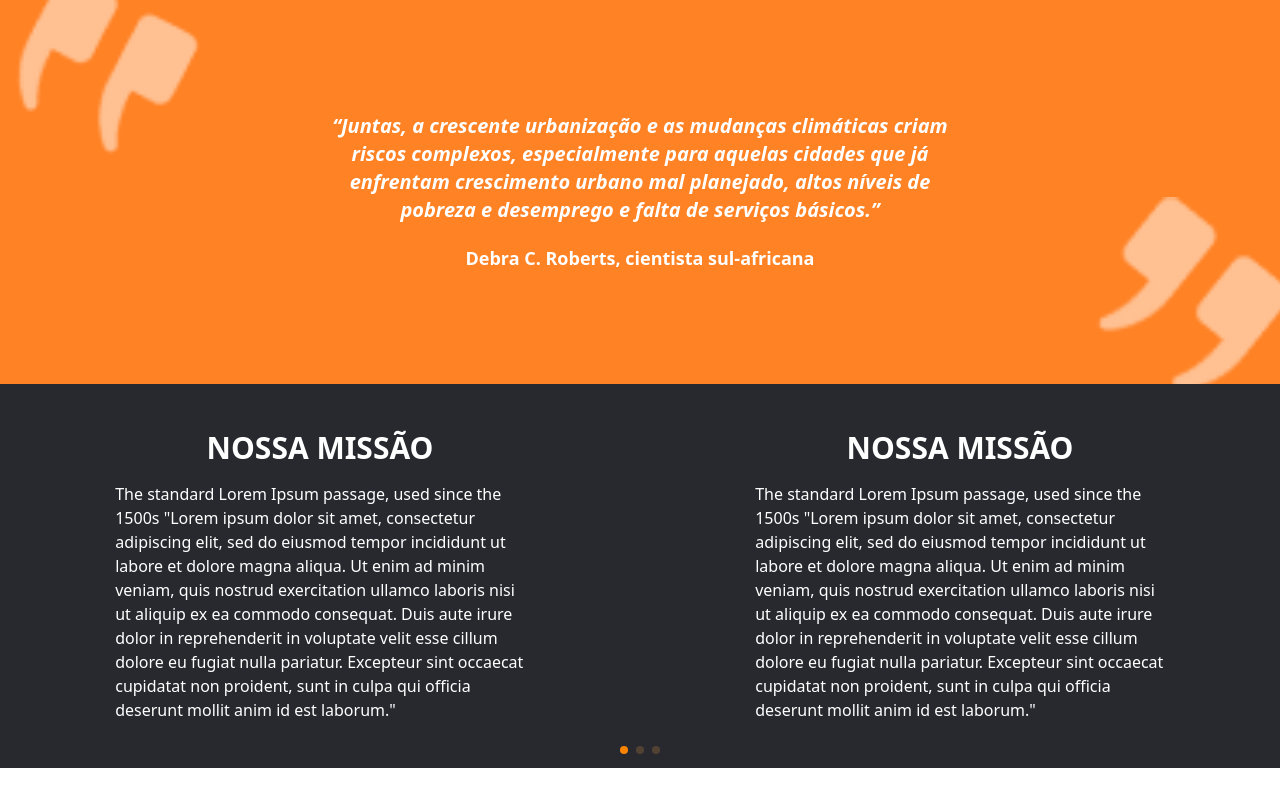
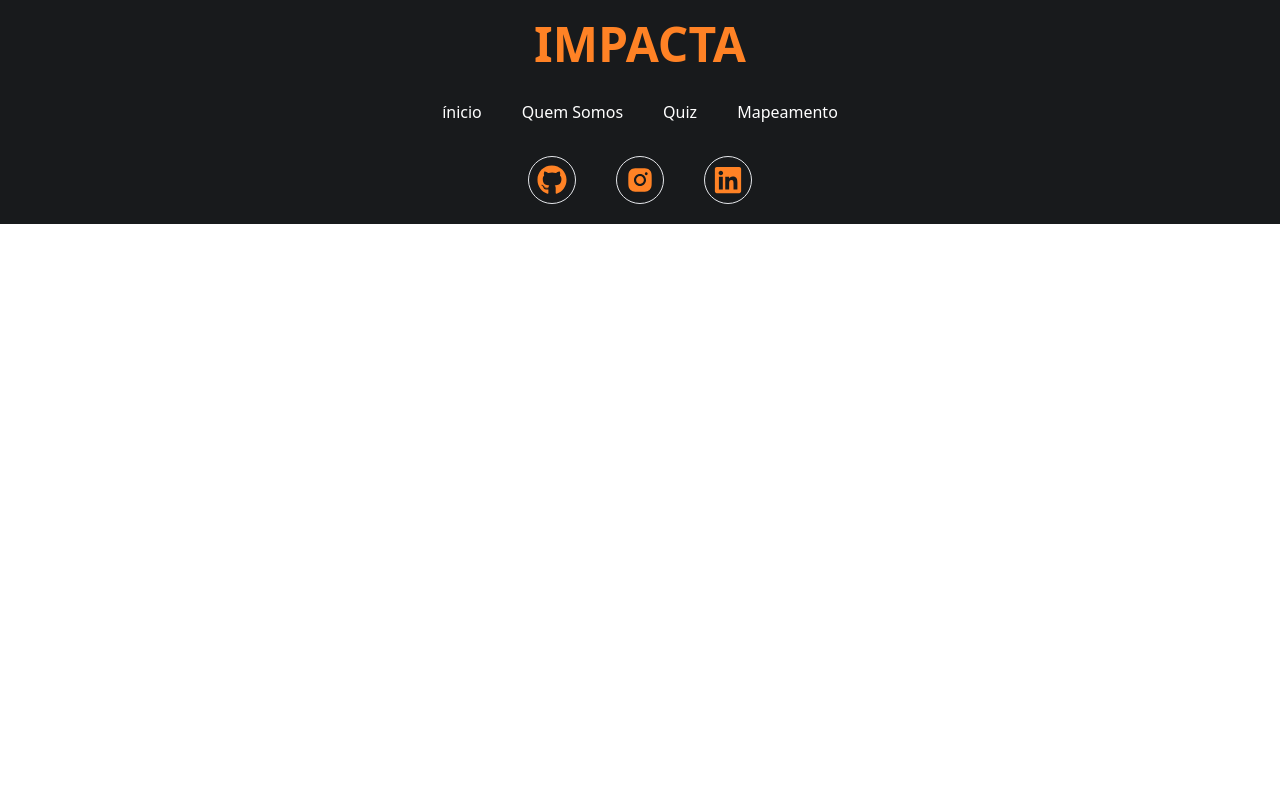
Before and after one commit to ImpactaOng/impacta, a React (Vite) app in the folder impacta/: page / in a window 1280 px wide. Built offline with nearby package versions, Linux system fonts and the light colour scheme.

Commit message:
feat: Adicionando Footer

```diff
--- a/impacta/package.json
+++ b/impacta/package.json
@@ -13,6 +13,7 @@
     "impacta": "file:",
     "react": "^18.3.1",
     "react-dom": "^18.3.1",
+    "react-icons": "^5.2.1",
     "swiper": "^11.1.9"
   },
   "devDependencies": {
--- a/impacta/src/App.jsx
+++ b/impacta/src/App.jsx
@@ -1,12 +1,19 @@
 import React from "react";
 import Quotation from "./pages/Quotation";
 import Values from "./pages/Values";
+import Footer from "./components/Footer/Index";
+import Home from "./pages/home/Home";
+import Navbar from "./components/navbar/Navbar";
+import Impactos from "./pages/impactos";
 
 const App = () => {
     return (
         <div>
+            {/*<Navbar />
+            <Home />
             <Quotation />
-            <Values />
+            <Impactos />*/}
+            <Footer />
         </div>
     );
 };
--- /dev/null
+++ b/impacta/src/components/Footer/Index.jsx
@@ -0,0 +1,26 @@
+import React from 'react'
+import { FaGithub } from "react-icons/fa";
+import { AiFillInstagram } from "react-icons/ai";
+import { FaLinkedin } from "react-icons/fa";
+
+export default function Footer
+    () {
+    return (
+        <div>
+            <footer className='bg-fundoPrincipal w-full h-56 flex items-center justify-center flex-col gap-8' >
+                <h2 className='font-semibold text-5xl text-corPrincipal cursor-pointer'>IMPACTA</h2>
+                <ul className='hidden gap-10 text-white text-2xs s780:flex'>
+                    <li className='cursor-pointer'>ínicio</li>
+                    <li className='cursor-pointer'>Quem Somos</li>
+                    <li className='cursor-pointer'>Quiz</li>
+                    <li className='cursor-pointer'>Mapeamento</li>
+                </ul>
+                <div className='flex gap-10'>
+                    <div className='border w-12 h-12 rounded-[50%] flex items-center justify-center cursor-pointer'><a href="https://github.com/ImpactaOng" target="_blank" rel="noopener noreferrer"><FaGithub size={30} color='#FF8225' /></a></div>
+                    <div className='border w-12 h-12 rounded-[50%] flex items-center justify-center cursor-pointer'><AiFillInstagram size={30} color='#FF8225' /></div>
+                    <div className='border w-12 h-12 rounded-[50%] flex items-center justify-center cursor-pointer'><FaLinkedin size={30} color='#FF8225' /> </div>
+                </div>
+            </footer>
+        </div>
+    )
+}
--- a/impacta/src/components/navbar/Navbar.jsx
+++ b/impacta/src/components/navbar/Navbar.jsx
@@ -1,7 +1,7 @@
 import React from 'react'
 import logo from '../../assets/logoImpacta.png'
 
-export default function () {
+export default function Navbar() {
     return (
         <div>
             <nav className="flex justify-around items-center bg-white w-{100%} h-32">
```
Also changed, not shown: 1 other file (tests, documents, lock files or other folders).
